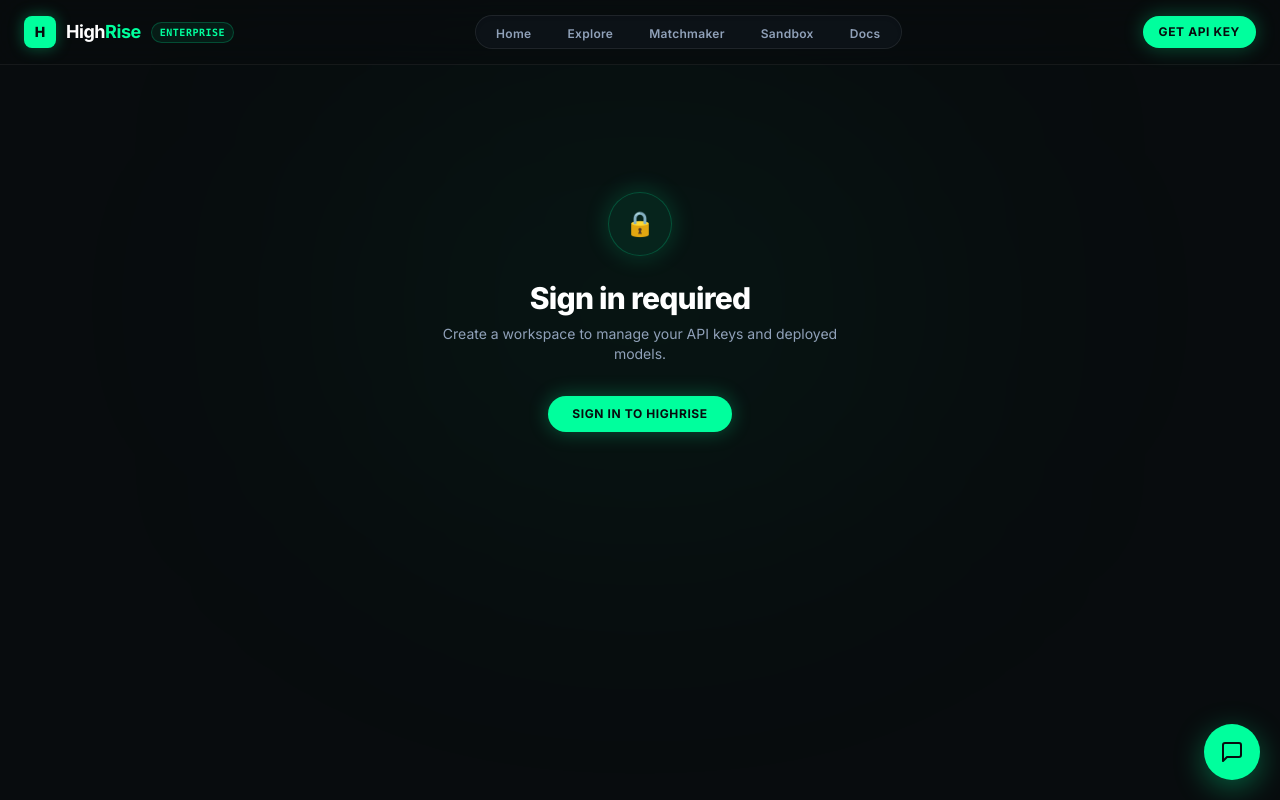
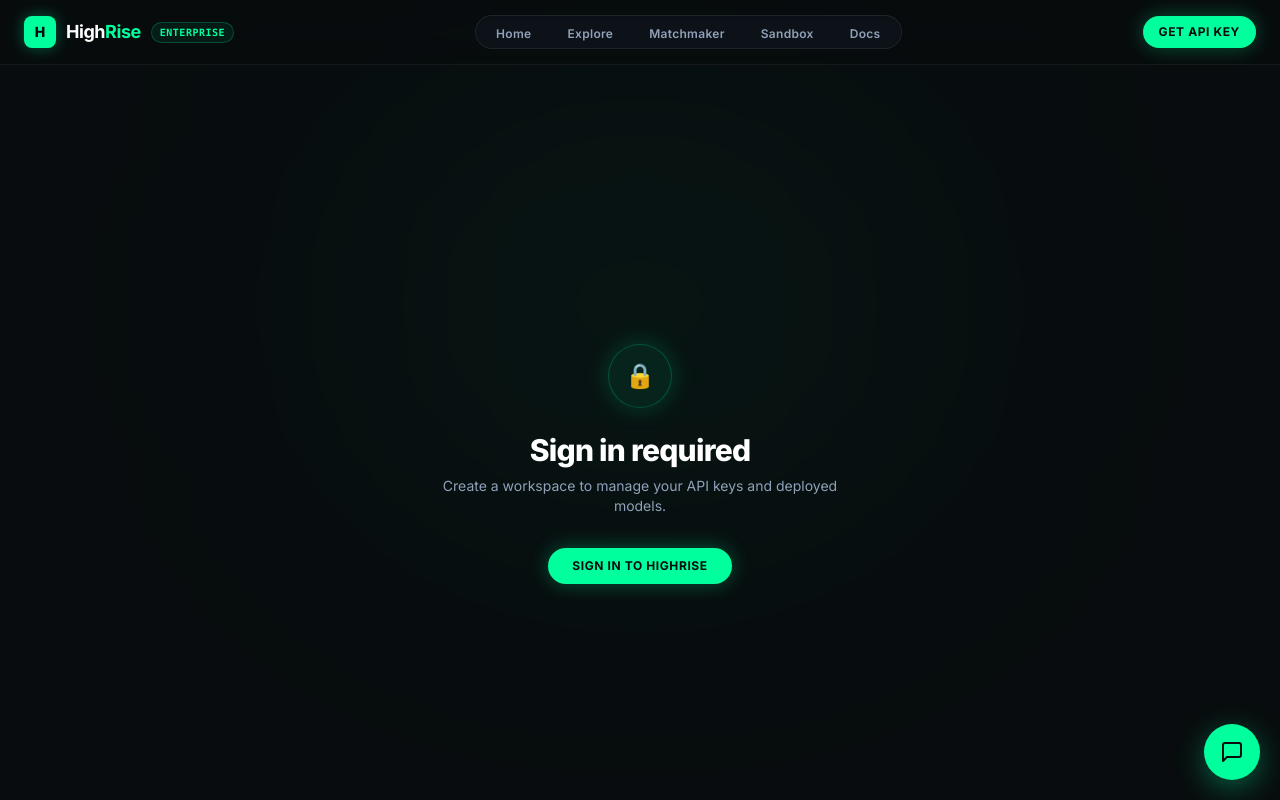
Before and after one commit to spoorthi891-sks/web-application, a React (Vite) app: page /account in a window 1280 px wide. Shown: the top 800 px of the page. Built offline with nearby package versions, Linux system fonts and the light colour scheme.

Commit message:
Center signed-out account gate vertically on all screen sizes

```diff
--- a/src/pages/Account.jsx
+++ b/src/pages/Account.jsx
@@ -151,9 +151,9 @@ export default function Account() {
 
   if (!session) {
     return (
-      <div className="relative min-h-screen bg-[#080C0E]">
+      <div className="relative flex min-h-screen items-center justify-center bg-[#080C0E] px-6">
         <div className="pointer-events-none absolute top-10 left-1/2 h-[400px] w-[600px] -translate-x-1/2 rounded-full bg-[#00FF9D]/[0.05] blur-[140px]" />
-        <div className="relative mx-auto max-w-md px-6 py-32 text-center">
+        <div className="relative w-full max-w-md py-16 text-center">
           <div className="mx-auto flex h-16 w-16 items-center justify-center rounded-full border border-emerald-500/30 bg-emerald-500/10 text-2xl shadow-[0_0_25px_rgba(0,255,157,0.2)]">
             🔒
           </div>
```
